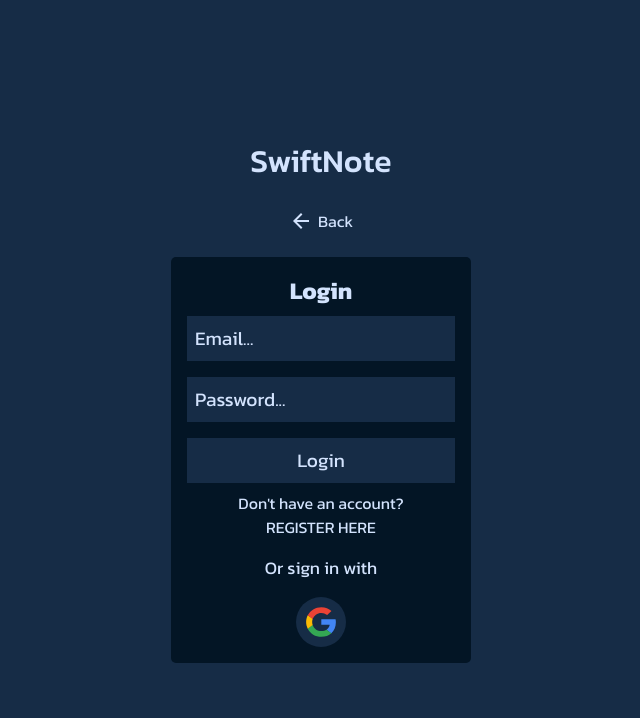
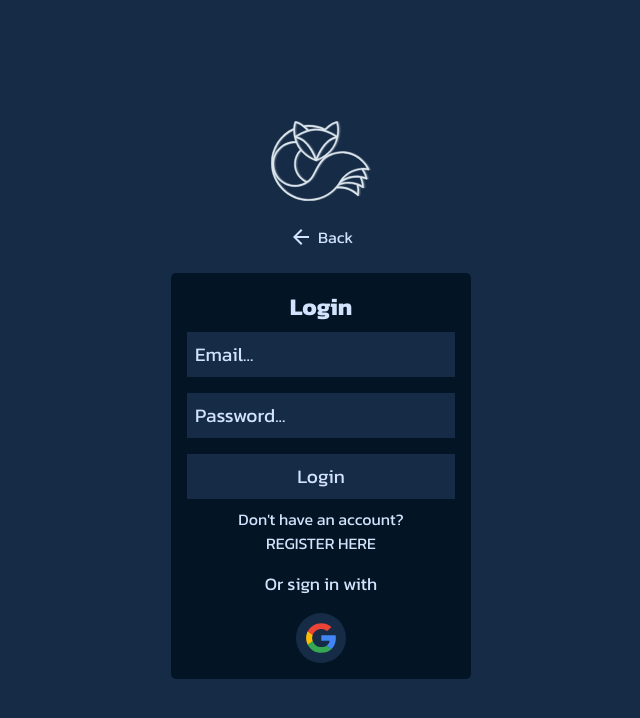
Before and after one commit to urosrelic/swift-note, a React (Vite) app: page /login in a window 1280 px wide. Shown: the top 718 px of the page, without its empty margins (319-959 px from the left). Built offline with nearby package versions, Linux system fonts and the light colour scheme; no server answers.

Commit message:
feat: show mascot instead of text at login

```diff
--- a/src/pages/Login/Login.css
+++ b/src/pages/Login/Login.css
@@ -117,11 +117,18 @@
   transform: rotate(-360deg);
 }
 
-.login-title {
+.login-mascot {
   font-size: 2rem;
   font-weight: 500;
   color: var(--secondary-color);
   animation: slide 1s ease forwards;
+  display: flex;
+  align-items: center;
+  justify-content: center;
+}
+
+.login-mascot img {
+  width: 100px;
 }
 
 .login-go-back-btn {
--- a/src/pages/Login/Login.tsx
+++ b/src/pages/Login/Login.tsx
@@ -58,7 +58,9 @@ const Login = () => {
 
   return (
     <div className='login-page'>
-      <div className='login-title'>SwiftNote</div>
+      <div className='login-mascot'>
+        <img src='/mascot.svg' className='mascot' />
+      </div>
       <Link to='/' className='login-go-back-btn'>
         <svg
           xmlns='http://www.w3.org/2000/svg'
@@ -71,6 +73,7 @@ const Login = () => {
         </svg>
         <span>Back</span>
       </Link>
+
       <div className='form-container'>
         {showLogin ? (
           <form
```
